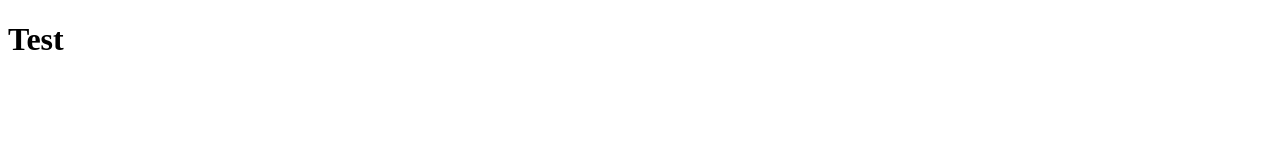
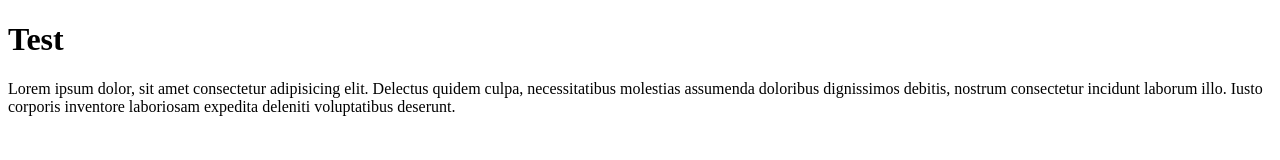
Before and after one commit to iqbalhadiwibowo/git-test, a plain HTML site: page index.html in a window 1280 px wide. Drawn offline with Linux system fonts and the light colour scheme.

Commit message:
Menambahkan paragraf

```diff
--- a/index.html
+++ b/index.html
@@ -7,5 +7,6 @@
 </head>
 <body>
     <h1>Test</h1>
+    <p>Lorem ipsum dolor, sit amet consectetur adipisicing elit. Delectus quidem culpa, necessitatibus molestias assumenda doloribus dignissimos debitis, nostrum consectetur incidunt laborum illo. Iusto corporis inventore laboriosam expedita deleniti voluptatibus deserunt.</p>
 </body>
 </html>
```
